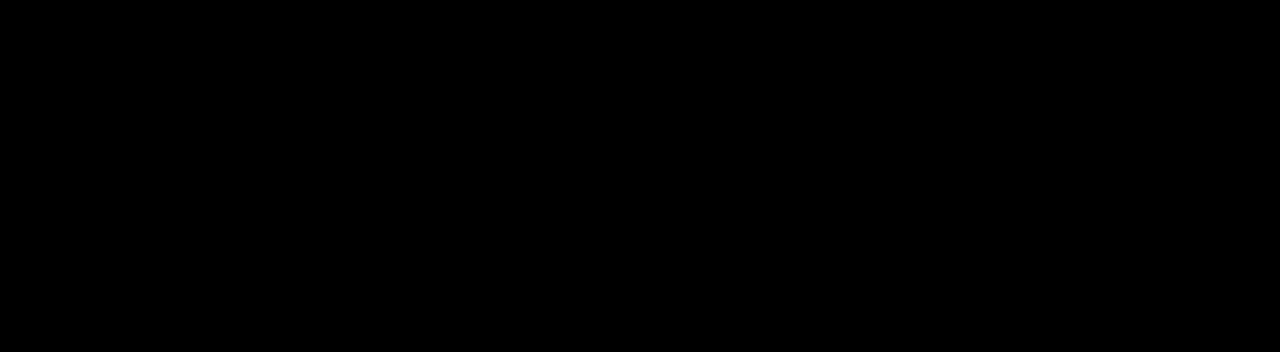
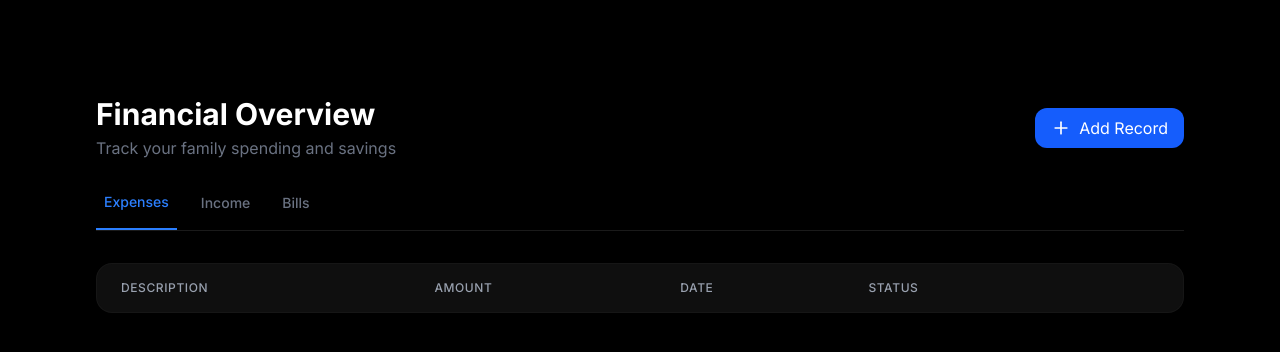
Before and after one commit to thenameisdhivakar/family-decode, a Next.js app: page /expense in a window 1280 px wide. Before the commit this address had no page. Shown: the top 352 px of the page. Built offline with nearby package versions, Linux system fonts and the light colour scheme.

Commit message:
fix: type guard for transaction type property

```diff
--- a/app/expense/page.tsx
+++ b/app/expense/page.tsx
@@ -1,247 +1,159 @@
-"use client"
-import React, { useState, useMemo } from 'react';
+"use client";
+
+import React, { useState, useEffect } from 'react';
 import {
     Plus,
+    Search,
+    Filter,
     ArrowUpRight,
     ArrowDownLeft,
     Wallet,
-    Filter,
-    Search,
-    MoreHorizontal,
+    TrendingUp,
     CreditCard,
-    ShoppingBag,
-    Home,
-    X,
+    MoreVertical,
     Calendar
 } from 'lucide-react';
-import AuthGuard from '../components/AuthGuard';
 
-const INITIAL_TRANSACTIONS = [
-    { id: 1, title: 'Grocery Shopping', category: 'Food', amount: -120.50, date: 'Mar 28', type: 'expense', icon: ShoppingBag },
-    { id: 2, title: 'Monthly Salary', category: 'Income', amount: 4500.00, date: 'Mar 25', type: 'income', icon: Wallet },
-    { id: 3, title: 'House Rent', category: 'Housing', amount: -1800.00, date: 'Mar 01', type: 'expense', icon: Home },
-    { id: 4, title: 'Netflix Subscription', category: 'Entertainment', amount: -15.99, date: 'Mar 15', type: 'expense', icon: CreditCard },
-];
+// --- 1. Define Types to satisfy Vercel/TypeScript ---
+interface Transaction {
+    id: number;
+    title: string;
+    category: string;
+    amount: number;
+    date: string;
+    type: 'income' | 'expense';
+}
 
-const INITIAL_EMI = [
-    { id: 1, name: 'Car Loan EMI', bank: 'HDFC Bank', amount: 450.00, dueDate: 'Apr 05', progress: '12/36' },
-    { id: 2, name: 'Home Loan EMI', bank: 'SBI', amount: 1200.00, dueDate: 'Apr 10', progress: '48/240' },
-];
+interface Bill {
+    id: number;
+    name: string;
+    bank: string;
+    amount: number;
+    dueDate: string;
+    progress: string;
+}
 
-const INITIAL_LOANS = [
-    { id: 1, name: 'Personal Loan', total: 5000.00, remaining: 2400.00, interest: '10.5%', status: 'Active' },
-    { id: 2, name: 'Education Loan', total: 25000.00, remaining: 18500.00, interest: '8.2%', status: 'Active' },
-];
+// Union type for the list
+type DisplayItem = Transaction | Bill;
 
 export default function ExpensePage() {
-    const [activeTab, setActiveTab] = useState('Expenses');
-    const [transactions, setTransactions] = useState(INITIAL_TRANSACTIONS);
-    const [emis, setEmis] = useState(INITIAL_EMI);
-    const [loans, setLoans] = useState(INITIAL_LOANS);
-    const [searchQuery, setSearchQuery] = useState('');
-    const [isModalOpen, setIsModalOpen] = useState(false);
+    const [activeTab, setActiveTab] = useState<'Expenses' | 'Income' | 'Bills'>('Expenses');
+    const [data, setData] = useState<DisplayItem[]>([]);
+    const [loading, setLoading] = useState(true);
 
-    // Form State
-    const [formData, setFormData] = useState({ title: '', amount: '', category: '', type: 'expense' });
+    // Load Data from LocalStorage
+    useEffect(() => {
+        const savedData = localStorage.getItem('family_expenses');
+        if (savedData) {
+            setData(JSON.parse(savedData));
+        }
+        setLoading(false);
+    }, []);
 
-    // Logic: Calculations
-    const { totalBalance, monthlyIncome, monthlyExpense } = useMemo(() => {
-        return transactions.reduce((acc, curr) => {
-            acc.totalBalance += curr.amount;
-            if (curr.type === 'income') acc.monthlyIncome += curr.amount;
-            if (curr.type === 'expense') acc.monthlyExpense += Math.abs(curr.amount);
-            return acc;
-        }, { totalBalance: 12450, monthlyIncome: 0, monthlyExpense: 0 });
-    }, [transactions]);
-
-    // Logic: Universal Search
-    const filteredData = useMemo(() => {
-        const query = searchQuery.toLowerCase();
-        if (activeTab === 'Expenses') return transactions.filter(t => t.title.toLowerCase().includes(query));
-        if (activeTab === 'EMI') return emis.filter(e => e.name.toLowerCase().includes(query));
-        if (activeTab === 'Loans') return loans.filter(l => l.name.toLowerCase().includes(query));
-        return [];
-    }, [activeTab, searchQuery, transactions, emis, loans]);
-
-    // Logic: Handle Add Functionality for all types
+    // --- 2. Fix: Handle Add Functionality with Types ---
     const handleAddData = (e: React.FormEvent) => {
         e.preventDefault();
-        const id = Date.now();
-        if (activeTab === 'Expenses') {
-            const newTx = {
-                id, title: formData.title, category: formData.category || 'General',
-                amount: formData.type === 'expense' ? -parseFloat(formData.amount) : parseFloat(formData.amount),
-                date: 'Mar 30', type: formData.type, icon: ShoppingBag
-            };
-            setTransactions([newTx, ...transactions]);
-        } else if (activeTab === 'EMI') {
-            const newEmi = { id, name: formData.title, bank: 'Bank', amount: parseFloat(formData.amount), dueDate: 'Next Month', progress: '1/12' };
-            setEmis([newEmi, ...emis]);
-        } else {
-            const newLoan = { id, name: formData.title, total: parseFloat(formData.amount), remaining: parseFloat(formData.amount), interest: '0%', status: 'Active' };
-            setLoans([newLoan, ...loans]);
-        }
-        setIsModalOpen(false);
-        setFormData({ title: '', amount: '', category: '', type: 'expense' });
+
+        // Example logic for adding a new item
+        const newItem: Transaction = {
+            id: Date.now(),
+            title: "New Transaction",
+            category: "General",
+            amount: 0,
+            date: new Date().toLocaleDateString(),
+            type: activeTab === 'Income' ? 'income' : 'expense'
         };
 
+        const updatedData = [...data, newItem];
+        setData(updatedData);
+        localStorage.setItem('family_expenses', JSON.stringify(updatedData));
+    };
+
+    if (loading) return <div className="p-10 text-white">Loading Tracker...</div>;
+
     return (
-        <AuthGuard>
-            <div className="space-y-8">
-                <header className="flex flex-col md:flex-row md:items-center justify-between gap-4">
+        <div className="p-8 bg-black min-h-screen text-white">
+            {/* Header Section */}
+            <div className="flex justify-between items-center mb-8">
                 <div>
-                        <h1 className="text-3xl font-bold tracking-tight text-white">{activeTab}</h1>
-                        <p className="text-gray-500 text-sm mt-1">Manage your family {activeTab.toLowerCase()} effectively.</p>
+                    <h1 className="text-3xl font-bold">Financial Overview</h1>
+                    <p className="text-gray-500 mt-1">Track your family spending and savings</p>
                 </div>
-                    <button onClick={() => setIsModalOpen(true)} className="flex items-center justify-center gap-2 bg-blue-600 hover:bg-blue-700 text-white px-5 py-2.5 rounded-xl font-medium transition-all shadow-lg shadow-blue-600/20 active:scale-95">
-                        <Plus className="w-4 h-4" /> Add New
+                <button
+                    onClick={handleAddData}
+                    className="bg-blue-600 hover:bg-blue-700 text-white px-4 py-2 rounded-xl flex items-center gap-2 transition"
+                >
+                    <Plus className="w-5 h-5" /> Add Record
                 </button>
-                </header>
-
-                <div className="grid grid-cols-1 md:grid-cols-3 gap-6">
-                    <div className="glass-card p-6 rounded-3xl border-l-4 border-l-blue-500">
-                        <p className="text-gray-500 text-xs font-bold uppercase tracking-widest">Total Balance</p>
-                        <h3 className="text-3xl font-bold mt-2">${totalBalance.toLocaleString()}</h3>
-                    </div>
-                    <div className="glass-card p-6 rounded-3xl border-l-4 border-l-green-500">
-                        <p className="text-gray-500 text-xs font-bold uppercase tracking-widest">Monthly Income</p>
-                        <div className="flex items-center gap-2 mt-2">
-                            <h3 className="text-3xl font-bold">${monthlyIncome.toLocaleString()}</h3>
-                            <ArrowUpRight className="w-5 h-5 text-green-500" />
-                        </div>
-                    </div>
-                    <div className="glass-card p-6 rounded-3xl border-l-4 border-l-red-500">
-                        <p className="text-gray-500 text-xs font-bold uppercase tracking-widest">Monthly Expenses</p>
-                        <div className="flex items-center gap-2 mt-2">
-                            <h3 className="text-3xl font-bold">${monthlyExpense.toLocaleString()}</h3>
-                            <ArrowDownLeft className="w-5 h-5 text-red-500" />
-                        </div>
-                    </div>
             </div>
 
-                <div className="flex items-center gap-2 p-1 bg-white/[0.03] border border-white/[0.05] rounded-2xl w-fit">
-                    {['Expenses', 'EMI', 'Loans'].map((tab) => (
-                        <button key={tab} onClick={() => { setActiveTab(tab); setSearchQuery(''); }} className={`px-6 py-2 rounded-xl text-sm font-medium transition-all ${activeTab === tab ? 'bg-blue-600 text-white shadow-lg shadow-blue-600/20' : 'text-gray-500 hover:text-white'}`}>
+            {/* Tabs */}
+            <div className="flex gap-4 mb-8 border-b border-white/10">
+                {['Expenses', 'Income', 'Bills'].map((tab) => (
+                    <button
+                        key={tab}
+                        onClick={() => setActiveTab(tab as any)}
+                        className={`pb-4 px-2 text-sm font-medium transition-colors ${activeTab === tab ? 'border-b-2 border-blue-500 text-blue-500' : 'text-gray-500 hover:text-gray-300'
+                            }`}
+                    >
                         {tab}
                     </button>
                 ))}
             </div>
 
-                <div className="glass-card rounded-3xl overflow-hidden">
-                    {/* Single line Title and Search */}
-                    <div className="p-6 border-b border-white/[0.05] flex items-center justify-between gap-4">
-                        <h2 className="text-lg font-semibold text-white whitespace-nowrap">Recent {activeTab}</h2>
-                        <div className="relative flex-1 max-w-xs">
-                            <Search className="absolute left-3 top-1/2 -translate-y-1/2 w-4 h-4 text-gray-500" />
-                            <input
-                                type="text"
-                                placeholder={`Search ${activeTab}...`}
-                                value={searchQuery}
-                                onChange={(e) => setSearchQuery(e.target.value)}
-                                className="w-full bg-white/[0.03] border border-white/[0.05] rounded-xl py-2 pl-10 pr-4 text-sm text-white outline-none focus:border-blue-500/50 transition-colors"
-                            />
-                        </div>
-                    </div>
-
-                    <div className="overflow-x-auto">
-                        <table className="w-full text-left border-collapse">
-                            {activeTab === 'Expenses' && (
-                                <>
-                                    <thead>
-                                        <tr className="text-gray-500 text-[11px] uppercase tracking-widest border-b border-white/[0.05]">
-                                            <th className="px-6 py-4 font-bold">Transaction</th>
-                                            <th className="px-6 py-4 font-bold">Date</th>
-                                            <th className="px-6 py-4 font-bold text-right">Amount</th>
+            {/* Table Section */}
+            <div className="bg-[#0A0A0A] border border-white/5 rounded-2xl overflow-hidden">
+                <table className="w-full text-left">
+                    <thead className="bg-white/[0.02] text-gray-400 text-xs uppercase tracking-wider">
+                        <tr>
+                            <th className="px-6 py-4 font-medium">Description</th>
+                            <th className="px-6 py-4 font-medium">Amount</th>
+                            <th className="px-6 py-4 font-medium">Date</th>
+                            <th className="px-6 py-4 font-medium">Status</th>
+                            <th className="px-6 py-4 font-medium"></th>
                         </tr>
                     </thead>
-                                    <tbody className="divide-y divide-white/[0.02]">
-                                        {filteredData.map((tx) => (
-                                            <tr key={tx.id} className="hover:bg-white/[0.01]">
+                    <tbody className="divide-y divide-white/5">
+                        {data.map((item) => {
+                            // --- 3. Fix: Type Guard Check ---
+                            // We check if 'type' exists in the item before accessing it
+                            const isTransaction = 'type' in item;
+                            const isIncome = isTransaction && item.type === 'income';
+
+                            return (
+                                <tr key={item.id} className="hover:bg-white/[0.01] transition">
                                     <td className="px-6 py-4 flex items-center gap-4">
-                                                    <div className={`p-2 rounded-xl bg-white/[0.03] ${tx.type === 'income' ? 'text-green-500' : 'text-red-400'}`}><tx.icon className="w-5 h-5" /></div>
-                                                    <span className="font-medium text-gray-200">{tx.title}</span>
+                                        <div className={`p-2 rounded-xl bg-white/[0.03] ${isTransaction ? (isIncome ? 'text-green-500' : 'text-red-500') : 'text-blue-500'
+                                            }`}>
+                                            {isTransaction ? (isIncome ? <ArrowUpRight /> : <ArrowDownLeft />) : <CreditCard />}
+                                        </div>
+                                        <span className="font-medium text-gray-200">
+                                            {'title' in item ? item.title : item.name}
+                                        </span>
                                     </td>
-                                                <td className="px-6 py-4 text-sm text-gray-500">{tx.date}</td>
-                                                <td className={`px-6 py-4 text-right font-semibold ${tx.type === 'income' ? 'text-green-500' : 'text-white'}`}>
-                                                    {tx.type === 'income' ? `+ $${tx.amount}` : `- $${Math.abs(tx.amount)}`}
+                                    <td className={`px-6 py-4 font-semibold ${isTransaction ? (isIncome ? 'text-green-500' : 'text-white') : 'text-white'
+                                        }`}>
+                                        {isIncome ? '+' : '-'} ${item.amount.toLocaleString()}
+                                    </td>
+                                    <td className="px-6 py-4 text-sm text-gray-500">
+                                        {'date' in item ? item.date : item.dueDate}
+                                    </td>
+                                    <td className="px-6 py-4">
+                                        <span className="px-3 py-1 rounded-full text-[10px] font-bold bg-white/5 text-gray-400 uppercase">
+                                            Completed
+                                        </span>
+                                    </td>
+                                    <td className="px-6 py-4 text-right">
+                                        <button className="text-gray-600 hover:text-white">
+                                            <MoreVertical className="w-4 h-4" />
+                                        </button>
                                     </td>
                                 </tr>
-                                        ))}
+                            );
+                        })}
                     </tbody>
-                                </>
-                            )}
-
-                            {activeTab === 'EMI' && (
-                                <>
-                                    <thead>
-                                        <tr className="text-gray-500 text-[11px] uppercase tracking-widest border-b border-white/[0.05]">
-                                            <th className="px-6 py-4 font-bold">Loan Name</th>
-                                            <th className="px-6 py-4 font-bold">Due Date</th>
-                                            <th className="px-6 py-4 font-bold text-right">Amount</th>
-                                        </tr>
-                                    </thead>
-                                    <tbody className="divide-y divide-white/[0.02]">
-                                        {filteredData.map((emi) => (
-                                            <tr key={emi.id} className="hover:bg-white/[0.01]">
-                                                <td className="px-6 py-4 flex items-center gap-4">
-                                                    <div className="p-2 rounded-xl bg-white/[0.03] text-blue-400"><Calendar className="w-5 h-5" /></div>
-                                                    <span className="font-medium text-gray-200">{emi.name}</span>
-                                                </td>
-                                                <td className="px-6 py-4 text-sm text-gray-500">{emi.dueDate}</td>
-                                                <td className="px-6 py-4 text-right font-semibold text-white">${emi.amount}</td>
-                                            </tr>
-                                        ))}
-                                    </tbody>
-                                </>
-                            )}
-
-                            {activeTab === 'Loans' && (
-                                <>
-                                    <thead>
-                                        <tr className="text-gray-500 text-[11px] uppercase tracking-widest border-b border-white/[0.05]">
-                                            <th className="px-6 py-4 font-bold">Loan Title</th>
-                                            <th className="px-6 py-4 font-bold text-center">Interest</th>
-                                            <th className="px-6 py-4 font-bold text-right">Remaining</th>
-                                        </tr>
-                                    </thead>
-                                    <tbody className="divide-y divide-white/[0.02]">
-                                        {filteredData.map((loan) => (
-                                            <tr key={loan.id} className="hover:bg-white/[0.01]">
-                                                <td className="px-6 py-4 font-medium text-gray-200">{loan.name}</td>
-                                                <td className="px-6 py-4 text-center"><span className="px-2 py-1 bg-blue-500/10 text-blue-500 text-xs rounded">{loan.interest}</span></td>
-                                                <td className="px-6 py-4 text-right font-semibold text-red-400">${loan.remaining}</td>
-                                            </tr>
-                                        ))}
-                                    </tbody>
-                                </>
-                            )}
                 </table>
             </div>
         </div>
-
-                {/* Reusable Modal */}
-                {isModalOpen && (
-                    <div className="fixed inset-0 z-50 flex items-center justify-center p-4 bg-black/60 backdrop-blur-sm">
-                        <div className="glass-card w-full max-w-md p-8 rounded-3xl border border-white/10 shadow-2xl">
-                            <div className="flex justify-between items-center mb-6">
-                                <h2 className="text-xl font-bold text-white">Add {activeTab}</h2>
-                                <button onClick={() => setIsModalOpen(false)} className="text-gray-400"><X /></button>
-                            </div>
-                            <form onSubmit={handleAddData} className="space-y-4">
-                                <input required className="w-full bg-white/[0.03] border border-white/[0.05] rounded-xl py-3 px-4 text-white" placeholder="Name / Title" value={formData.title} onChange={(e) => setFormData({ ...formData, title: e.target.value })} />
-                                <input required type="number" className="w-full bg-white/[0.03] border border-white/[0.05] rounded-xl py-3 px-4 text-white" placeholder="Amount" value={formData.amount} onChange={(e) => setFormData({ ...formData, amount: e.target.value })} />
-                                {activeTab === 'Expenses' && (
-                                    <select className="w-full bg-[#1a1a1a] border border-white/[0.05] rounded-xl py-3 px-4 text-white" value={formData.type} onChange={(e) => setFormData({ ...formData, type: e.target.value })}>
-                                        <option value="expense">Expense</option>
-                                        <option value="income">Income</option>
-                                    </select>
-                                )}
-                                <button type="submit" className="w-full bg-blue-600 text-white py-4 rounded-2xl font-bold">Confirm</button>
-                            </form>
-                        </div>
-                    </div>
-                )}
-            </div>
-        </AuthGuard>
     );
 }
```
Lines whose indentation alone changed are shown as unchanged.
